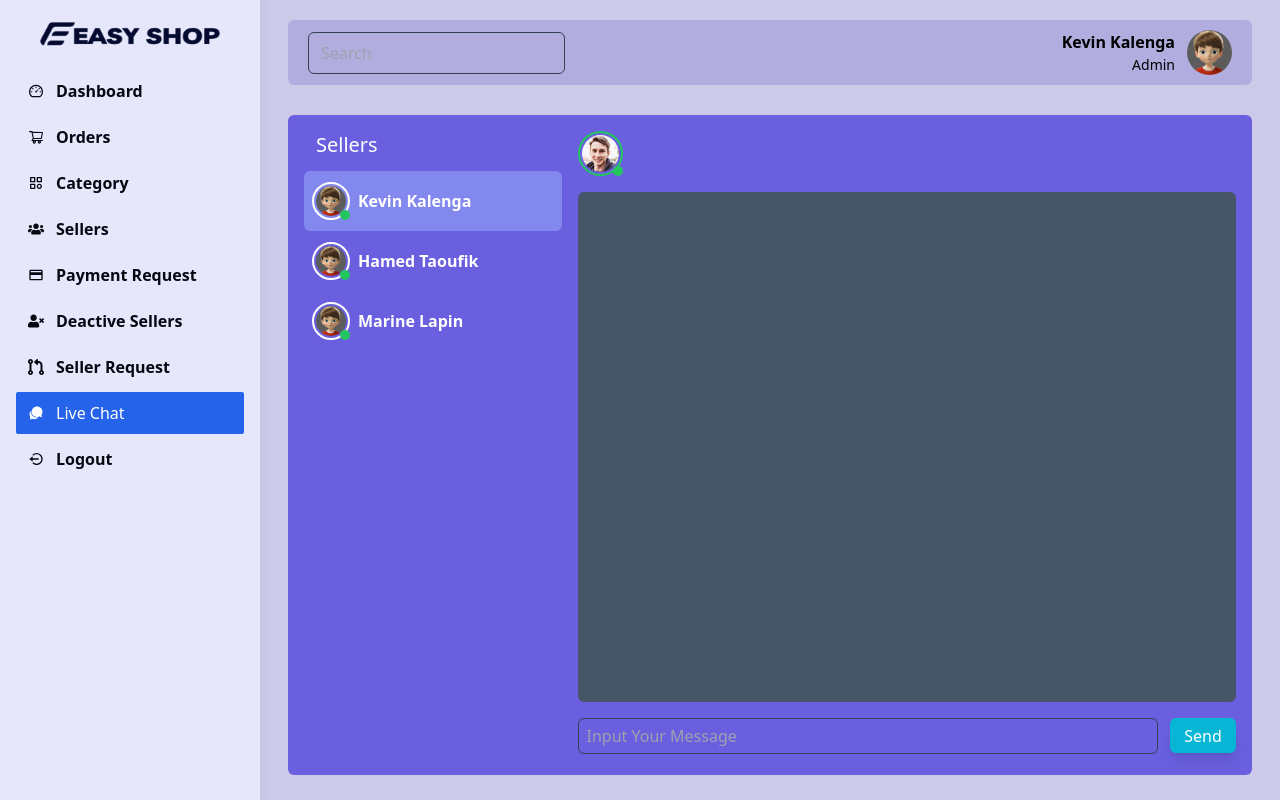
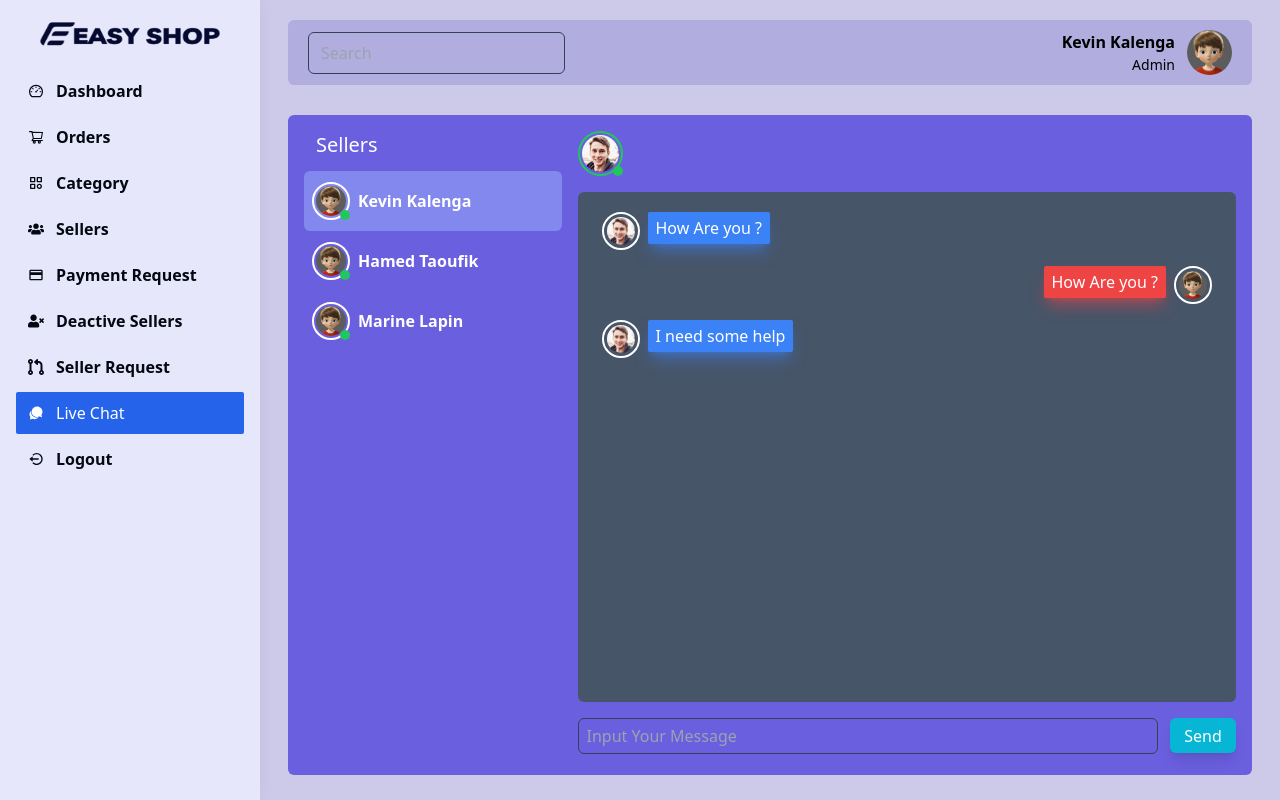
Before and after one commit to kevinkalenga/Ecommerce_Vendor_Mrn, a React (Create React App) app in the folder dashboard/: page /admin/dashboard/chat-sellers in a window 1280 px wide. Built offline with nearby package versions, Linux system fonts and the light colour scheme.

Commit message:
Sellers chat page design part5

```diff
--- a/dashboard/src/views/admin/ChatSeller.jsx
+++ b/dashboard/src/views/admin/ChatSeller.jsx
@@ -86,13 +86,48 @@ const ChatSeller = () => {
                   </div>
                   <div className='py-4'>
                      <div className='bg-[#475569] h-[calc(100vh-290px)] rounded-md p-3 overflow-y-auto'>
+                          <div className='w-full flex justify-start items-center'>
+                             <div className='flex justify-start items-start gap-2 md:px-3 py-2 max-w-full lg:max-w-[85%]'>
+                                <div>
+                                     <img className='w-[38px] h-[38px] border-2 border-white rounded-full max-w-[38px] p-[3px]' src="http://localhost:3000/images/demo.jpg" alt="" />
+                                </div>
+                                <div className='flex justify-center items-start flex-col w-full bg-blue-500 shadow-lg shadow-blue-500/50 text-white py-1 px-2 rounded-sm'>
+                                    <span>How Are you ? </span>
+                                </div>
+                             </div>
 
-                     </div>
+                          </div>
+                          <div className='w-full flex justify-end items-center'>
+                             <div className='flex justify-start items-start gap-2 md:px-3 py-2 max-w-full lg:max-w-[85%]'>
+                                <div className='flex justify-center items-start flex-col w-full bg-red-500 shadow-lg shadow-red-500/50 text-white py-1 px-2 rounded-sm'>
+                                    <span>How Are you ? </span>
+                                </div>
+                                <div>
+                                     <img className='w-[38px] h-[38px] border-2 border-white rounded-full max-w-[38px] p-[3px]' src="http://localhost:3000/images/admin.jpg" alt="" />
+                                </div>
+                             </div>
+
+                          </div>
+
+                          <div className='w-full flex justify-start items-center'>
+                             <div className='flex justify-start items-start gap-2 md:px-3 py-2 max-w-full lg:max-w-[85%]'>
+                                <div>
+                                     <img className='w-[38px] h-[38px] border-2 border-white rounded-full max-w-[38px] p-[3px]' src="http://localhost:3000/images/demo.jpg" alt="" />
+                                </div>
+                                <div className='flex justify-center items-start flex-col w-full bg-blue-500 shadow-lg shadow-blue-500/50 text-white py-1 px-2 rounded-sm'>
+                                    <span>I need some help </span>
+                                </div>
+                             </div>
+
+                          </div>
+
+                        </div>
+
                   </div>
-                    <form className='flex gap-3'>
-                   <input className='w-full flex justify-between px-2 border border-slate-700 items-center py-[5px] focus:border-blue-500 rounded-md outline-none bg-transparent text-[#d0d2d6]' type="text" placeholder='Input Your Message' />
-                   <button className='shadow-lg bg-[#06b6d4] hover:shadow-cyan-500/50 text-semibold w-[75px] h-[35px] rounded-md text-white flex justify-center items-center'>Send</button>
-                 </form>
+                     <form className='flex gap-3'>
+                         <input className='w-full flex justify-between px-2 border border-slate-700 items-center py-[5px] focus:border-blue-500 rounded-md outline-none bg-transparent text-[#d0d2d6]' type="text" placeholder='Input Your Message' />
+                         <button className='shadow-lg bg-[#06b6d4] hover:shadow-cyan-500/50 text-semibold w-[75px] h-[35px] rounded-md text-white flex justify-center items-center'>Send</button>
+                     </form>
 
               </div>
               {/*  */}
```
